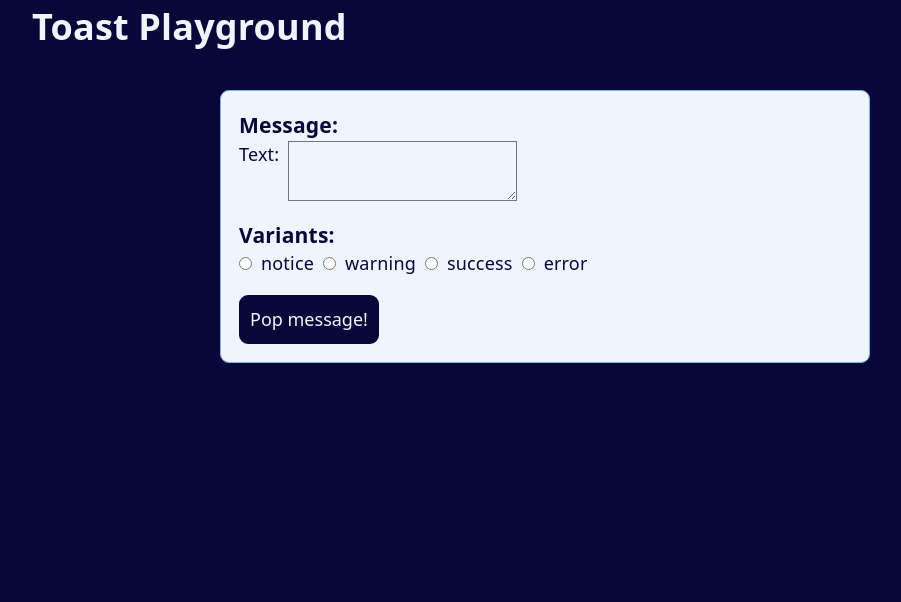
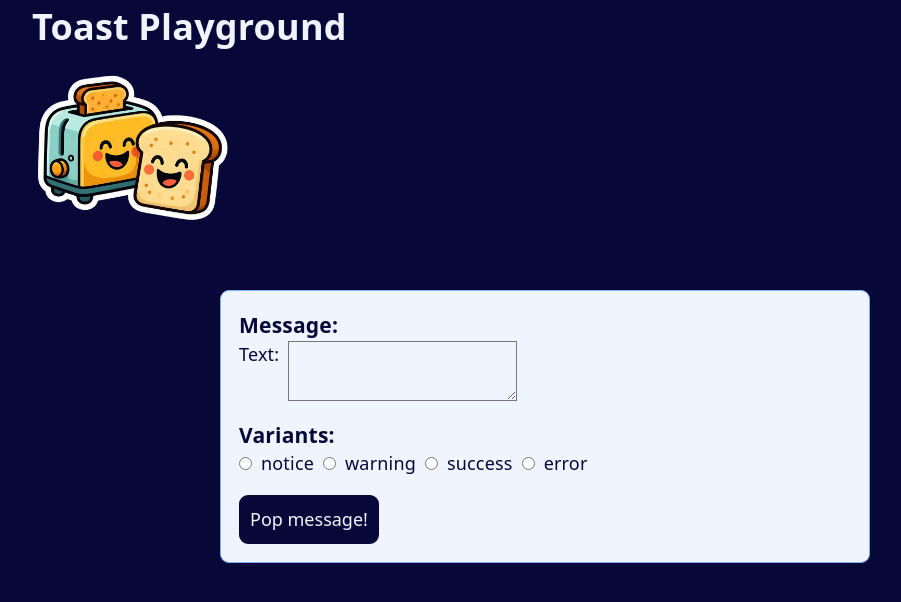
Before and after one commit to VentsiGeorgiev/the-joy-of-react-course, a React (Vite) app in the folder toast-playground/: page / in a window 1280 px wide. Shown: the top 602 px of the page, without its empty margins (95-996 px from the left). Built offline with nearby package versions, Linux system fonts and the light colour scheme.

Commit message:
add hero image

```diff
--- a/toast-playground/src/components/Header/Header.jsx
+++ b/toast-playground/src/components/Header/Header.jsx
@@ -1,9 +1,11 @@
 import style from "./Header.module.css";
+import toasterHero from "../../assets/toaster-hero.png";
 
 function Header() {
   return (
     <header className={style.header}>
       <h1>Toast Playground</h1>
+      <img src={toasterHero} alt="toaster image" className={style.heroImage} />
     </header>
   );
 }
--- a/toast-playground/src/components/Header/Header.module.css
+++ b/toast-playground/src/components/Header/Header.module.css
@@ -1,3 +1,8 @@
 .header {
   margin-bottom: 2rem;
 }
+
+.heroImage {
+  width: 200px;
+  height: 200px;
+}
```
Also changed, not shown: toast-playground/src/assets/toaster-hero.png (added).
